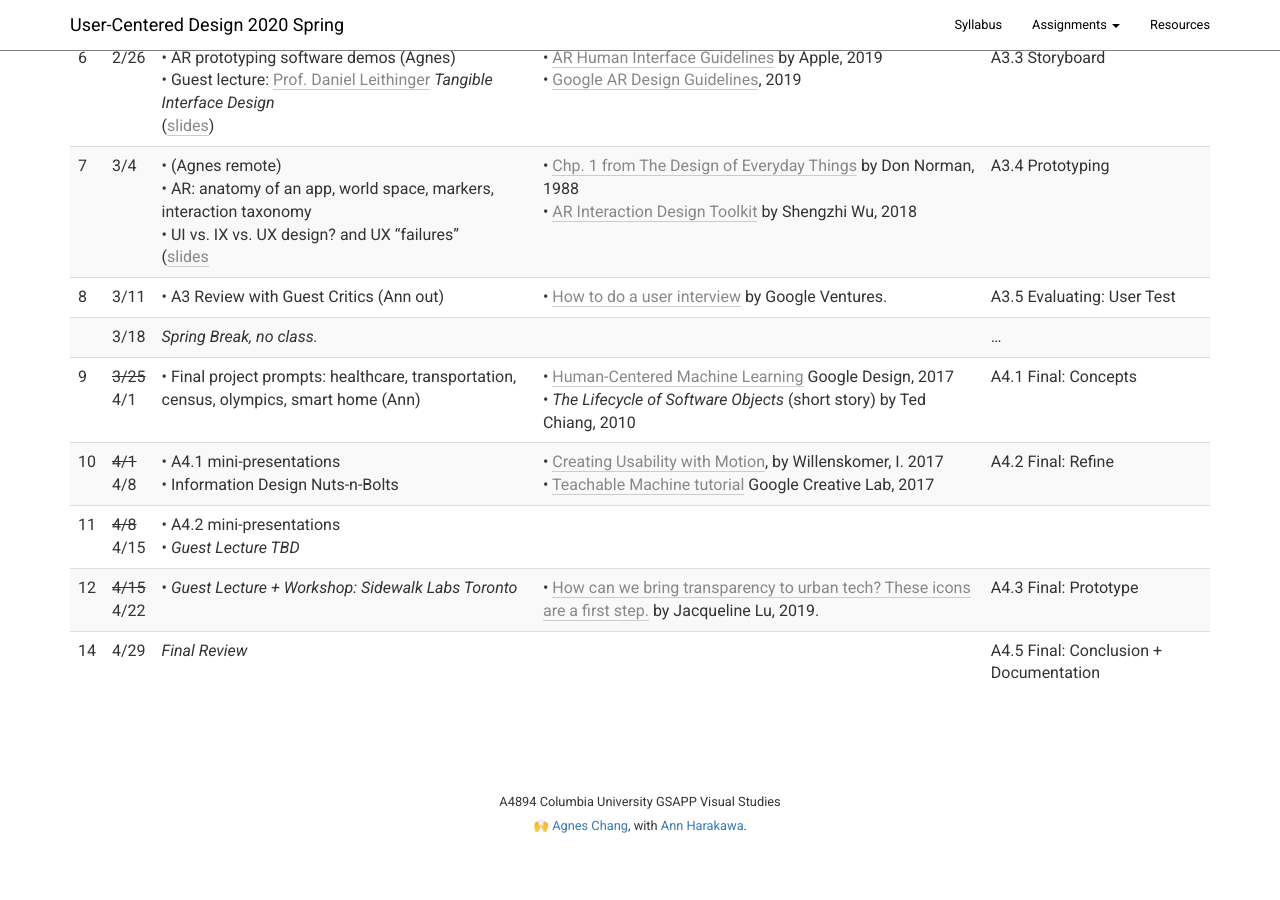
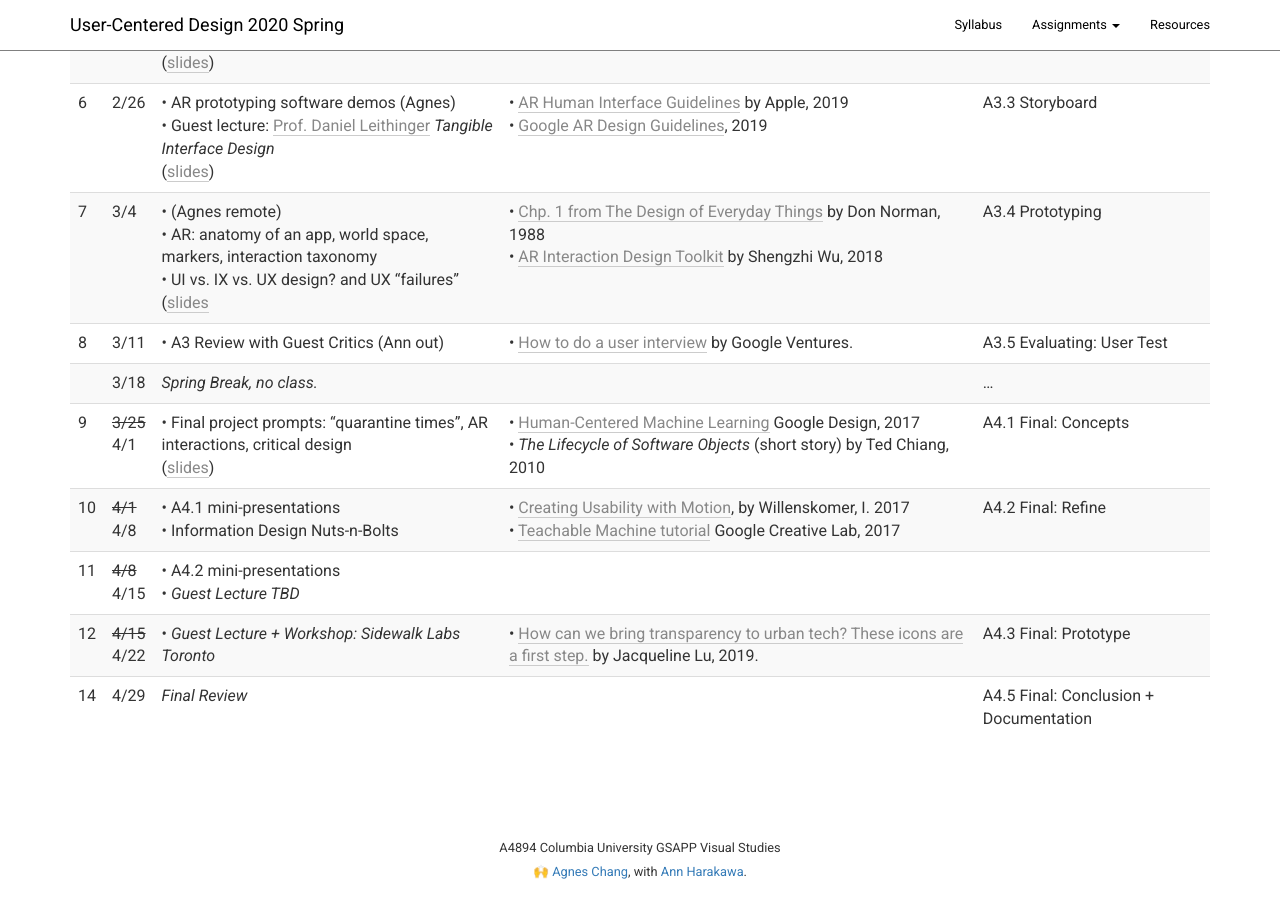
Before and after one commit to columbiaspatialinfo/columbiaspatialinfo.github.io, a Jekyll site: the page built from index.md, in a window 1280 px wide and 900 px high, scrolled down 1164 px. Built offline with Jekyll 4.4.1, drawn with Linux system fonts in a browser that asks for light colours; our own code applies the rules of GitHub Pages for plain Markdown files; before the commit the page ends 2018 px from its top, so only the background shows below that.

Commit message:
Update index.md

```diff
--- a/index.md
+++ b/index.md
@@ -35,7 +35,7 @@ _Subject to change as semester progresses._
 | 7        | 3/4      | • (Agnes remote)<br>• AR: anatomy of an app, world space, markers, interaction taxonomy<br>• UI vs. IX vs. UX design? and UX "failures"<br>([slides](https://docs.google.com/presentation/d/159qgbBaUgU6UiCEbA5rGhXqaQHOEb1iuz4tRKufAPyw/edit?usp=sharing)        | • [Chp. 1 from The Design of Everyday Things]({{ layout.canvasfiles }}6854751) by Don Norman, 1988<br>• [AR Interaction Design Toolkit](https://blog.prototypr.io/ar-interaction-design-toolkit-f47ca0733e31) by Shengzhi Wu, 2018                                                                                                                                    | A3.4 Prototyping                            |
 | 8        | 3/11     | • A3 Review with Guest Critics (Ann out)                                                               | • [How to do a user interview](https://www.youtube.com/watch?v=Qq3OiHQ-HCU) by Google Ventures.                                                                                                                                                                                 | A3.5 Evaluating: User Test                             |
 |          | 3/18     | *Spring Break, no class.*                                                                              |                                                                                                                                                                                                                                                                                 | …                                                      |
-| 9        | ~~3/25~~<br>4/1     | • Final project prompts: healthcare, transportation, census, olympics, smart home (Ann)                | • [Human-Centered Machine Learning](https://medium.com/google-design/human-centered-machine-learning-a770d10562cd) Google Design, 2017<br>• _The Lifecycle of Software Objects_ (short story) by Ted Chiang, 2010                                                                                                                                        | A4.1 Final: Concepts                                  |
+| 9        | ~~3/25~~<br>4/1     | • Final project prompts: "quarantine times", AR interactions, critical design<br>([slides](https://docs.google.com/presentation/d/1CHVgNC1b2EwlSl-tIb2RMIKOK6WdBZT_a09tWTHoqW8/edit#slide=id.g727ae0e415_1_71))                | • [Human-Centered Machine Learning](https://medium.com/google-design/human-centered-machine-learning-a770d10562cd) Google Design, 2017<br>• _The Lifecycle of Software Objects_ (short story) by Ted Chiang, 2010                                                                                                                                        | A4.1 Final: Concepts                                  |
 | 10       | ~~4/1~~<br>4/8      | • A4.1 mini-presentations<br>• Information Design Nuts-n-Bolts                                                                                  | • [Creating Usability with Motion](https://medium.com/ux-in-motion/creating-usability-with-motion-the-ux-in-motion-manifesto-a87a4584ddc), by Willenskomer, I. 2017<br>• [Teachable Machine tutorial](https://teachablemachine.withgoogle.com/) Google Creative Lab, 2017                                                                                                             | A4.2 Final: Refine                                   |
 | 11       | ~~4/8~~<br>4/15      | • A4.2 mini-presentations<br>• *Guest Lecture TBD*                                                                     |                                                                                                                                                                                                                                                                                 |                                                        |
 | 12       | ~~4/15~~<br>4/22     | • *Guest Lecture + Workshop: Sidewalk Labs Toronto*                              | • [How can we bring transparency to urban tech? These icons are a first step.](https://medium.com/sidewalk-talk/how-can-we-make-urban-tech-transparent-these-icons-are-a-first-step-f03f237f8ff0) by Jacqueline Lu, 2019.                                                                                                                                                        | A4.3 Final: Prototype                                  |
```
